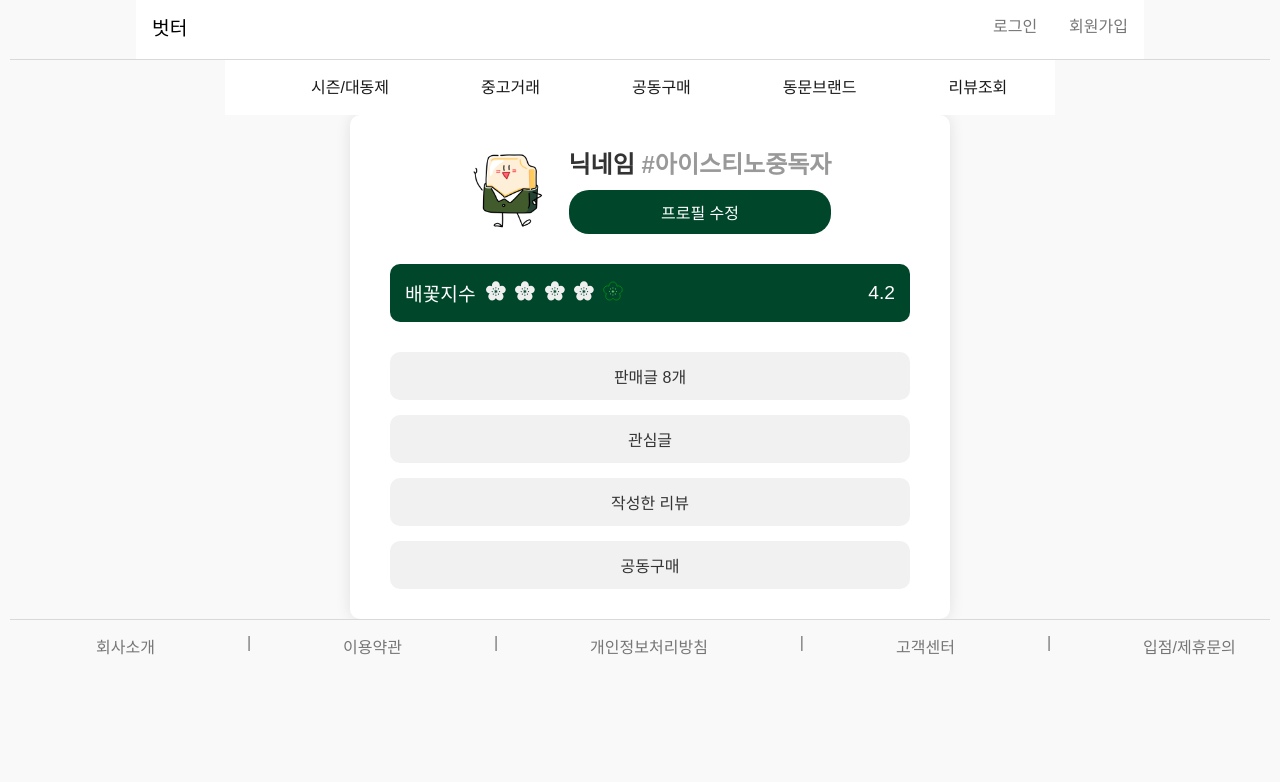
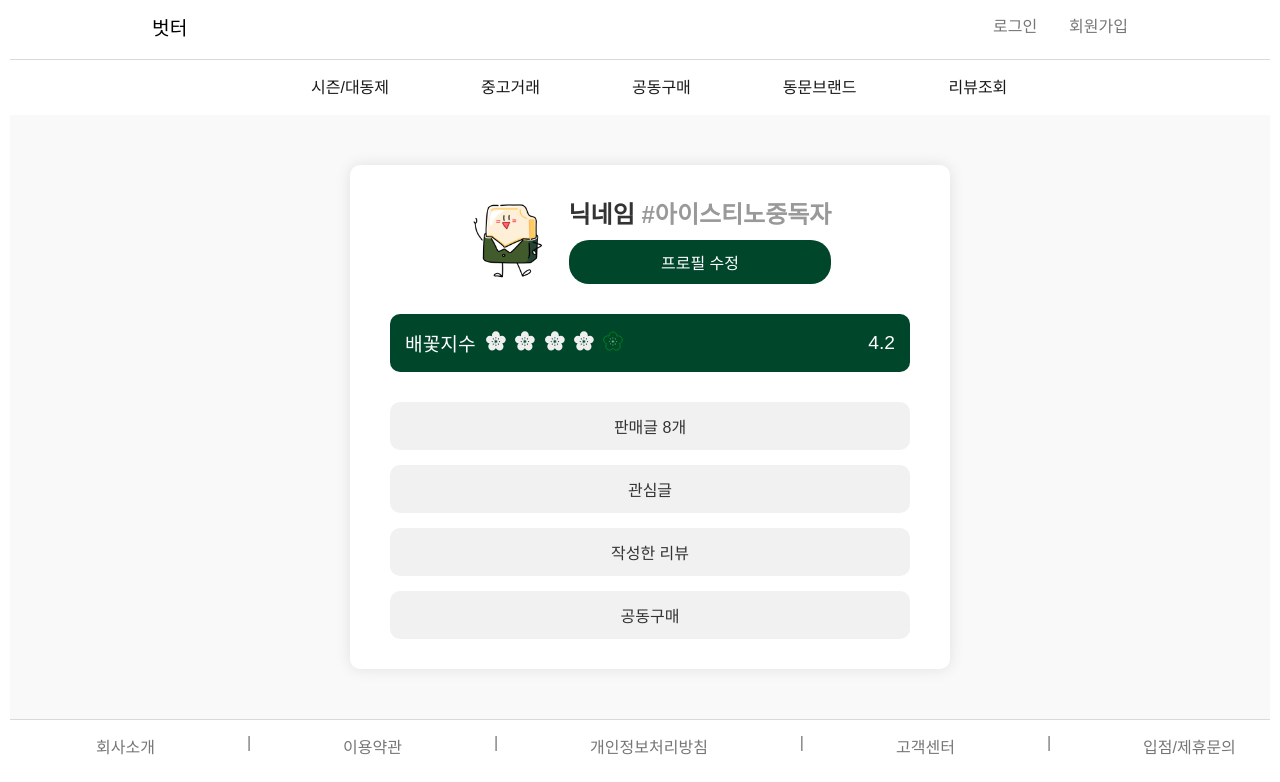
Before and after one commit to Gitto-OSP/2024-flask, a Flask app: page /mypage in a window 1280 px wide; the page is wider, and only the part inside the window is pictured. Shown: the part 21-803 px from the top of that part. Before the commit the page ends 676 px from the top of that part, so only its background shows below. Run offline with Flask 3, Linux system fonts and the light colour scheme.

Commit message:
마이페이지 컬러 수정

```diff
--- a/static/mypage.css
+++ b/static/mypage.css
@@ -4,15 +4,18 @@
 
 body {
   font-family: Arial, sans-serif;
-  background-color: #f9f9f9;
   margin: 0;
   padding: 20px;
+}
+
+.content__section{
+  background-color: #f9f9f9;
 }
 
 /* 마이페이지 컨텐츠 */
 .mypage-content {
   max-width: 600px; /* 참고한 CSS와 동일한 최대 폭 */
-  margin: 0 auto;
+  margin: 50px auto;
   padding: 30px 40px;
   background-color: #ffffff;
   box-shadow: 0px 0px 15px rgba(0, 0, 0, 0.1);
--- a/templates/index.html
+++ b/templates/index.html
@@ -33,7 +33,7 @@
             </ul>
         </div>
     </nav>
-    <section>
+    <section class="content__section">
         <div class="content__area">
             {%block section%}
             {%endblock section%}
```
